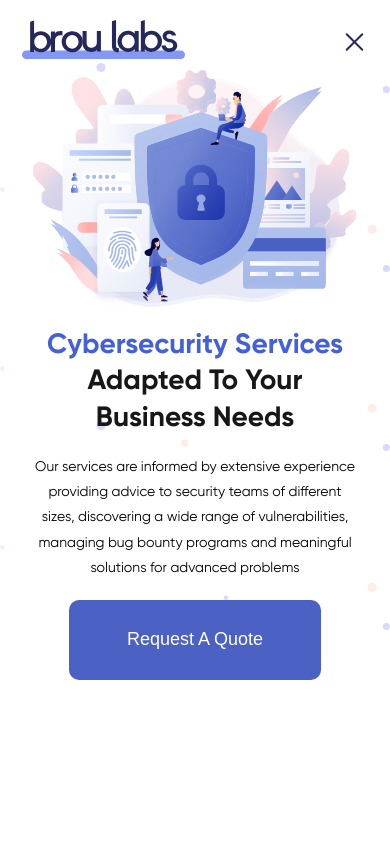
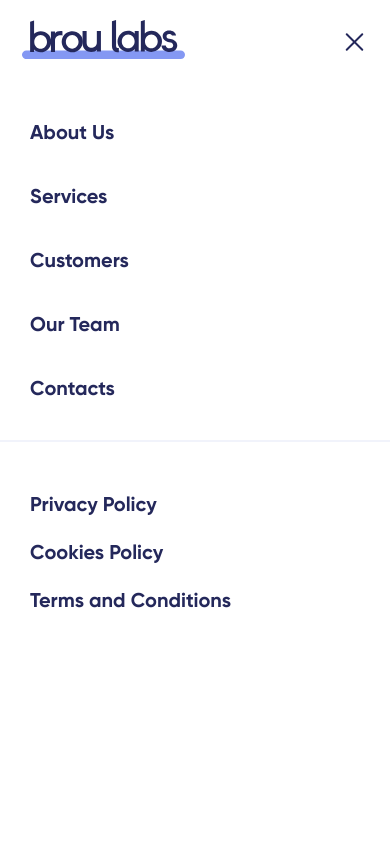
Before and after one commit to rdinv/BrouLabs, a plain HTML site: page build/index.html in a window 390 px wide. Both pictures are taken after a click on the element 355 px from the left and 41 px from the top of the page. Shown: the top 844 px of the page. Drawn offline with Linux system fonts and the light colour scheme; files whose address does not match are found by name.

Commit message:
mob menu add

```diff
--- a/build/index.html
+++ b/build/index.html
@@ -126,6 +126,24 @@
         <div class="footer-right">Broulabs © 2020. All right reserved</div>
       </div>
     </div>
+    <div class="mobMenu-conteiner">
+      <div class="mob-hypers">
+        <ul class="ul-mob-hypers">
+          <li><a class="a-mob-hypers" href="#aboutUs">About Us</a></li>
+          <li><a class="a-mob-hypers" href="#services">Services</a></li>
+          <li><a class="a-mob-hypers" href="#customers">Customers</a></li>
+          <li><a class="a-mob-hypers" href="#ourTeam">Our Team</a></li>
+          <li><a class="a-mob-hypers" href="#">Contacts</a></li>
+        </ul>
+      </div>
+      <div class="mob-policy">
+        <ul class="ul-mob-policy">
+          <li> <a class="a-mob-policy" href="#">Privacy Policy </a></li>
+          <li> <a class="a-mob-policy" href="#">Cookies Policy</a></li>
+          <li> <a class="a-mob-policy" href="#">Terms and Conditions</a></li>
+        </ul>
+      </div>
+    </div>
     <script src="script/main.js"> </script>
   </body>
 </html>
--- a/build/script/main.js
+++ b/build/script/main.js
@@ -9,3 +9,17 @@ burgerBtn.addEventListener('click',()=>{
         menuOpen = false;
     }
 });
+
+
+
+const mobMenu = document.querySelector('.mobMenu-conteiner');
+let mobMenuOpen = false;
+burgerBtn.addEventListener('click',()=>{
+    if(!mobMenuOpen){
+        mobMenu.classList.add('open');
+        mobMenuOpen = true;
+    }else{
+        mobMenu.classList.remove('open');
+        mobMenuOpen = false;
+    }
+});
--- a/sourse/styles/customers.scss
+++ b/sourse/styles/customers.scss
@@ -173,8 +173,6 @@
             margin-top: 20px 0px 35px 0px;
         }
     }
-
-
     .customers-logo{
         display: grid;
         justify-items: center;
--- a/sourse/styles/header.scss
+++ b/sourse/styles/header.scss
@@ -3,6 +3,9 @@
     justify-content: space-between;
     align-items: center;
     margin: 52px 112px 0px 100px;
+    .logo{
+        z-index: 3;
+    }
     .div-top-hypers {
         display:flex;
         align-items: center;
@@ -28,6 +31,7 @@
             }
             .burger-menu{
                 display: none;
+                z-index: 3;
             }
 }
 .btn{
@@ -70,6 +74,11 @@
     .nav-container{
         height: auto;
         margin: 20px 23px 0px 22px;
+        position: fixed;
+        top: 0;
+        right: 0;
+        left: 0;
+        z-index: 3;
         .div-top-hypers {
             display: none;
         }
--- a/sourse/styles/main.scss
+++ b/sourse/styles/main.scss
@@ -2,6 +2,8 @@
 
 *{
     box-sizing: border-box;
+    padding: 0;
+    margin: 0;
 }
 body{
     margin: 0 auto;
@@ -17,3 +19,4 @@ html{
 @import 'team.scss';
 @import 'customers.scss';
 @import 'contact.scss';
+@import 'mobMenu.scss';
--- a/sourse/styles/mainBlock.scss
+++ b/sourse/styles/mainBlock.scss
@@ -4,6 +4,7 @@
     grid-template-rows: 1fr;
     background-image:url(../images/circles.svg);
     background-size: contain;
+    margin-top: 160px;
         .rectangle{
             position: absolute;
             left: 0px;
--- /dev/null
+++ b/sourse/styles/mobMenu.scss
@@ -0,0 +1,80 @@
+.mobMenu-conteiner{
+    display: block;
+}
+@media (max-width: 960px){
+    .mobMenu-conteiner.open{
+        display: block;
+        display: block;
+    }
+    .mobMenu-conteiner{
+        display: none;
+        flex-direction: column;
+        align-items: flex-start;
+        position: fixed;
+        top: 0;
+        right: 0;
+        left: 0;
+        bottom: 0;
+        z-index: 2;
+        padding: 120px 0px 0px 0px;
+        height: 100vh;
+        background-color: #fff;
+        opacity: 0;
+        .mob-hypers {
+            display:flex;
+            align-items: center;
+            padding-left: 30px;
+        }
+            .ul-mob-hypers{
+                display: flex;
+                justify-content: center;
+                align-items: center;
+                align-items: flex-start;
+                list-style: none;
+                flex-direction: column;
+            }
+            .ul-mob-hypers>li{
+                margin-bottom: 40px;
+            }
+                .a-mob-hypers{
+                    text-decoration: none;
+                    color: black;
+                    font-family: gilroy-bold;
+                    font-size: 20px;
+                    color: #24285B;
+                }
+                .a-mob-hypers:hover{
+                    color: #96A4F4;
+                }
+                .a-top-hypers:active{
+                    border-bottom: 2px solid #4B61C3;
+                }
+        .mob-policy{
+            border-top: 2px solid rgba(186, 194, 232, 0.2);;
+            padding: 50px 0px 0px 30px;
+        }
+        .ul-mob-policy{
+            display: flex;
+            justify-content: center;
+            align-items: flex-start;
+            list-style: none;
+            flex-direction: column;
+        }
+        .ul-mob-policy>li{
+            padding-bottom: 24px;
+        }
+        .a-mob-policy{
+            text-decoration: none;
+            color: black;
+            font-family: gilroy-bold;
+            font-size: 20px;
+            color: #24285B;
+        }
+        .a-mob-policy:hover{
+            color: #96A4F4;
+        }
+        .a-mob-policy:active{
+            border-bottom: 2px solid #4B61C3;
+        }
+    }
+}
```
Also changed, not shown: build/css/main.css, 2 other files.
